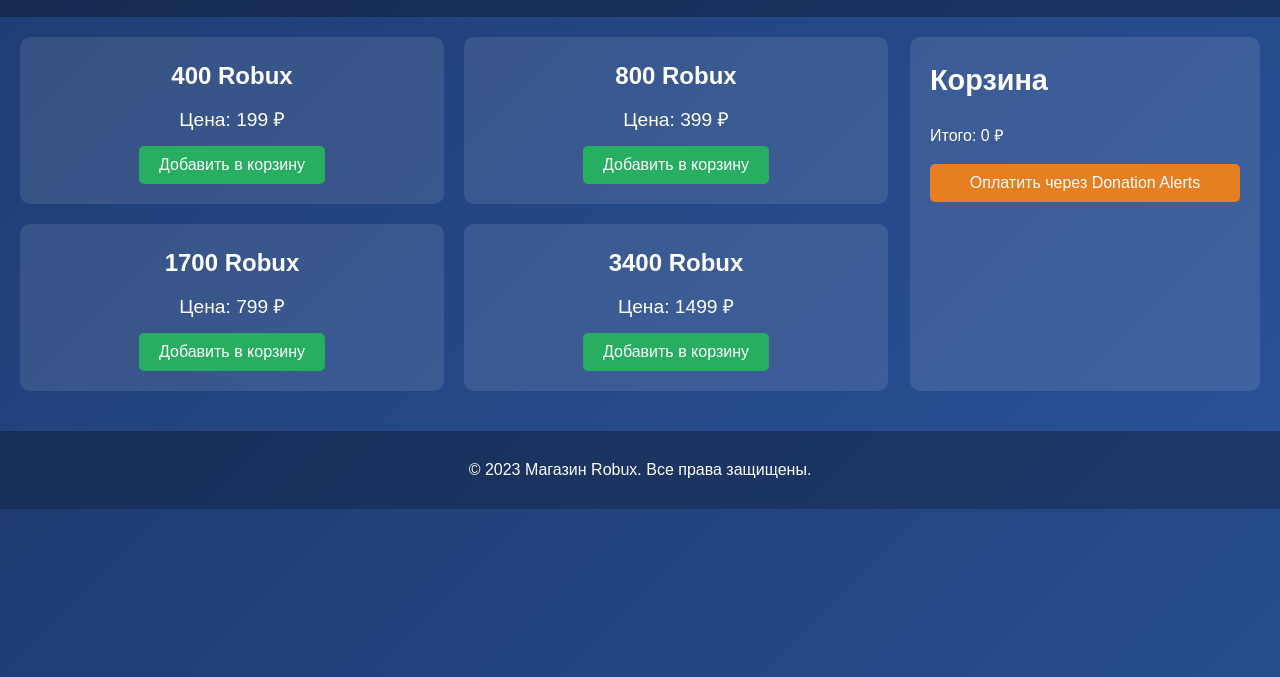
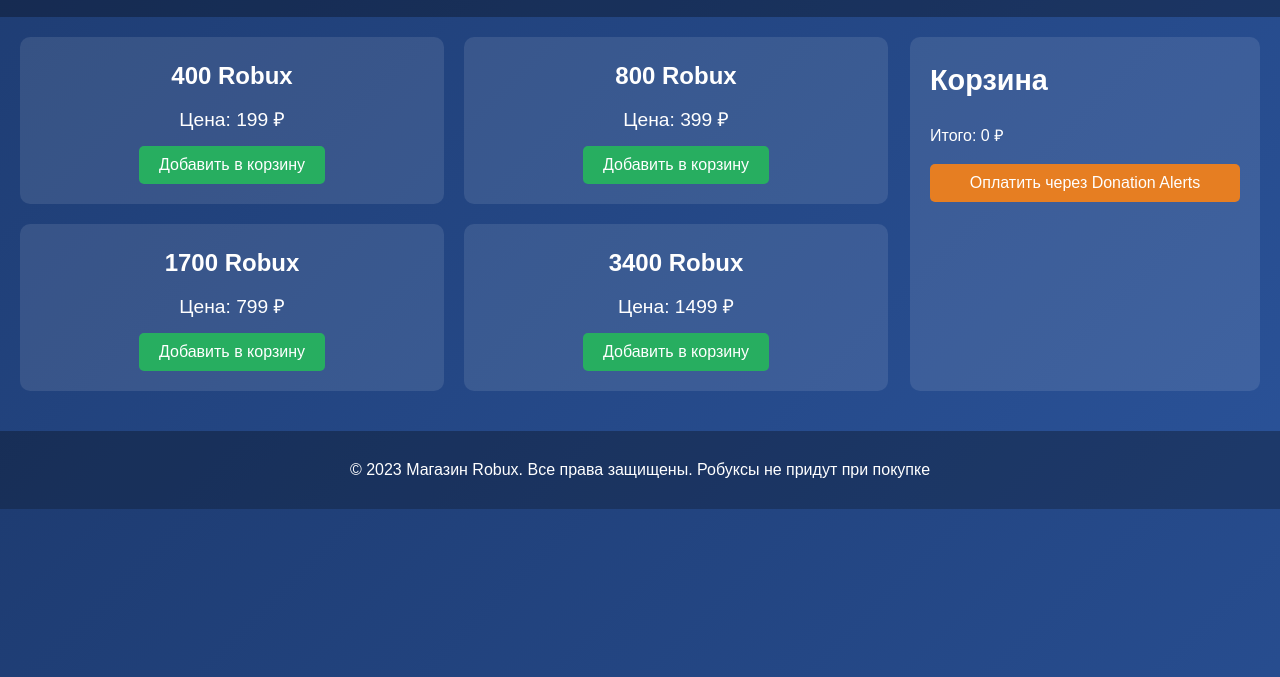
Before and after one commit to Raf1kk/Roblox-shop, a plain HTML site: page index.html in a window 1280 px wide. Shown: the part 123-800 px from the top of the page. Drawn offline with Linux system fonts and the light colour scheme.

Commit message:
Update index.html

```diff
--- a/index.html
+++ b/index.html
@@ -45,7 +45,8 @@
     </main>
 
     <footer>
-        <p>© 2023 Магазин Robux. Все права защищены.</p>
+        <p>© 2023 Магазин Robux. Все права защищены.
+        Робуксы не придут при покупке</p>
     </footer>
 
     <script src="script.js"></script>
```
